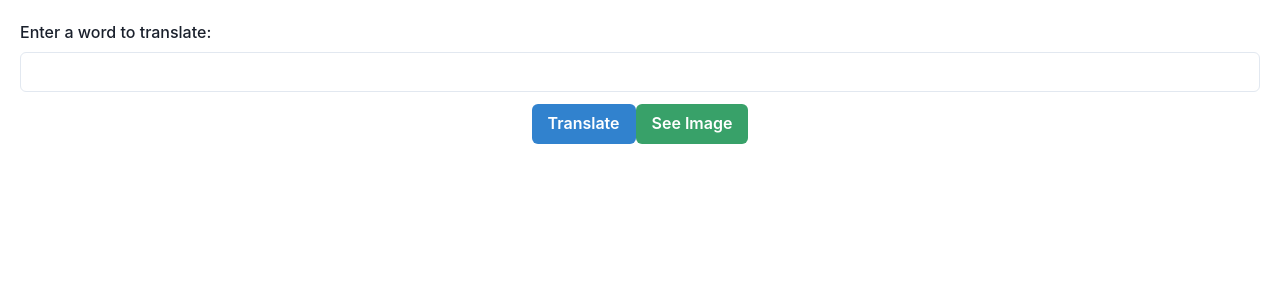
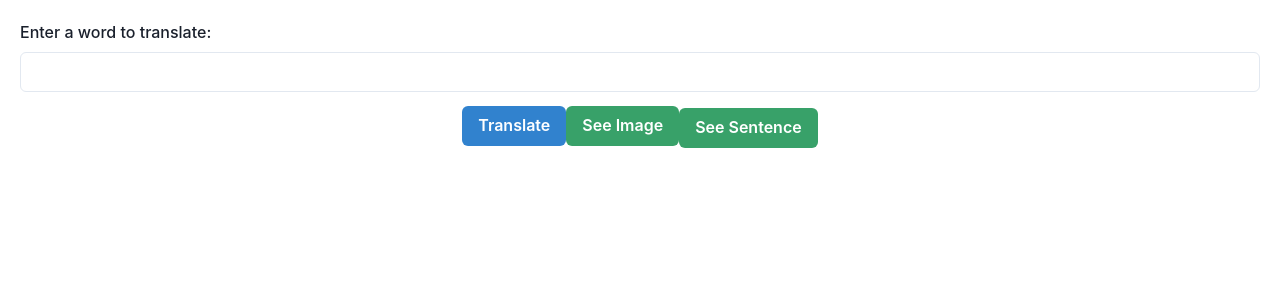
Before and after one commit to TheFloatingString/scale-ai-hackathon-july-2023, a React (Create React App) app in the folder language-cards/language-frontend/: page / in a window 1280 px wide. Shown: the top 300 px of the page. Built offline with nearby package versions, Linux system fonts and the light colour scheme.

Commit message:
This version works full stack

```diff
--- a/language-cards/language-frontend/src/Translator.js
+++ b/language-cards/language-frontend/src/Translator.js
@@ -7,7 +7,7 @@ const Translator = () => {
   const [word, setWord] = useState("");
   const [translation, setTranslation] = useState("");
   const [img, setImage] = useState("")
-  // const [sent, setSentence] = useState("")
+  const [sent, setSentence] = useState("")
 
   const handleChange = (event) => {
     setWord(event.target.value);
@@ -32,10 +32,21 @@ const Translator = () => {
   };
   const image = async () => {
     try {
-      const response = await axios.post('localhost:8080/api/sentence_to_image', {
+      const response = await axios.post('http://localhost:8080/api/sentence_to_image', {
         message: word,
       }, config);
-      setImage(response.data);
+      setImage(response.data.data);
+    } catch (error) {
+      console.error("Error getting image: ", error);
+    }
+  }
+
+  const sentence = async () => {
+    try {
+      const response = await axios.post('http://localhost:8080/api/word_to_sentence', {
+        message: translation,
+      }, config);
+      setSentence(response.data.data);
     } catch (error) {
       console.error("Error getting image: ", error);
     }
@@ -65,6 +76,16 @@ const Translator = () => {
         <img src={img} alt="Translated Image" mt="2" />
         </>
       )}
+
+<Button colorScheme="green" onClick={sentence} mt="4">See Sentence</Button>
+      { sent && (
+        <>
+        <Text mt="5">
+        <strong>{sent}</strong>
+        </Text>
+        </>
+      )}
+
     </Box>
   );
 };
```
